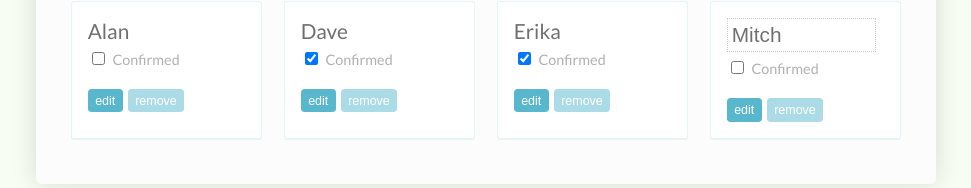
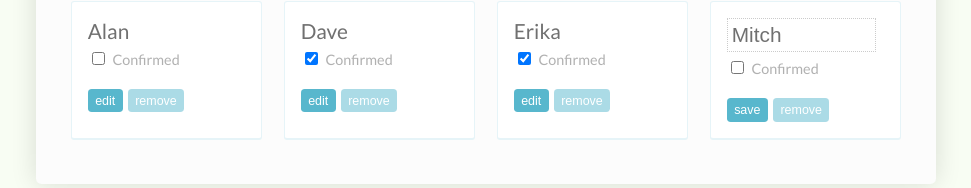
Before and after one commit to amills80/react-rsvp, a React (Create React App) app: page / in a window 1280 px wide. Shown: the part 492-680 px from the top of the page, without its empty margins (154-1125 px from the left). Built offline with nearby package versions, Linux system fonts and the light colour scheme.

Commit message:
Enable isConfirmed filter

```diff
--- a/src/App.js
+++ b/src/App.js
@@ -4,7 +4,8 @@ import GuestList from './GuestList.js';
 
 class App extends Component {
   state = {
-   guests: [
+    isFiltered: false,
+    guests: [
       {
        name: "Alan",
        isConfirmed: false,
@@ -60,6 +61,9 @@ class App extends Component {
       })
     });
 
+  toggleFilter = () =>
+    this.setState({ isFiltered: !this.state.isFiltered });
+
   getTotalInvited = () => this.state.guests.length;
   //getAttendingGuests = () =>
   //getImcpmfor,edGiests = () =>
@@ -79,7 +83,10 @@ class App extends Component {
         <div>
           <h2>Invitees</h2>
           <label>
-            <input type="checkbox" /> Hide those who haven't responded
+            <input
+              type="checkbox"
+              onChange={this.toggleFilter}
+              checked={this.state.isFiltered}/>Hide those who haven't responded
           </label>
         </div>
         <table className="counter">
@@ -102,7 +109,8 @@ class App extends Component {
         <GuestList guests={this.state.guests}
         toggleConfirmationAt={this.toggleConfirmationAt}
         toggleEditingAt={this.toggleEditingAt}
-        setNameAt={this.setNameAt} />
+        setNameAt={this.setNameAt}
+        isFiltered={this.state.isFiltered}/>
 
       </div>
     </div>
--- a/src/Guest.js
+++ b/src/Guest.js
@@ -15,7 +15,9 @@ const Guest = props =>
             checked={props.isConfirmed}
             onChange= {props.handleConfirmation} /> Confirmed
         </label>
-        <button onClick={props.handleToggleEditing}>edit</button>
+        <button onClick={props.handleToggleEditing}>
+          {props.isEditing ? "save" : "edit"}
+        </button>
         <button>remove</button>
       </li>;
 
--- a/src/GuestList.js
+++ b/src/GuestList.js
@@ -4,8 +4,11 @@ import Guest from './Guest';
 
 const GuestList = props =>
     <ul>
-      {props.guests.map((guest, index) =>
-        <Guest key={index}
+      {props.guests
+        .filter(guest => !props.isFiltered || guest.isConfirmed)
+        .map((guest, index) =>
+        <Guest
+          key={index}
           name={guest.name}
           isConfirmed={guest.isConfirmed}
           isEditing={guest.isEditing}
@@ -19,7 +22,8 @@ GuestList.propTypes = {
   guests: PropTypes.array.isRequired,
   toggleconfirmationAt: PropTypes.func.isRequired,
   toggleEditingAt: PropTypes.func.isRequired,
-  setNameAt: PropTypes.func.isRequired
+  setNameAt: PropTypes.func.isRequired,
+  isFiltered: PropTypes.bool.isRequired
 }
 
 
```
Also changed, not shown: 1 other file (tests, documents, lock files or other folders). Lines whose indentation alone changed are shown as unchanged.
